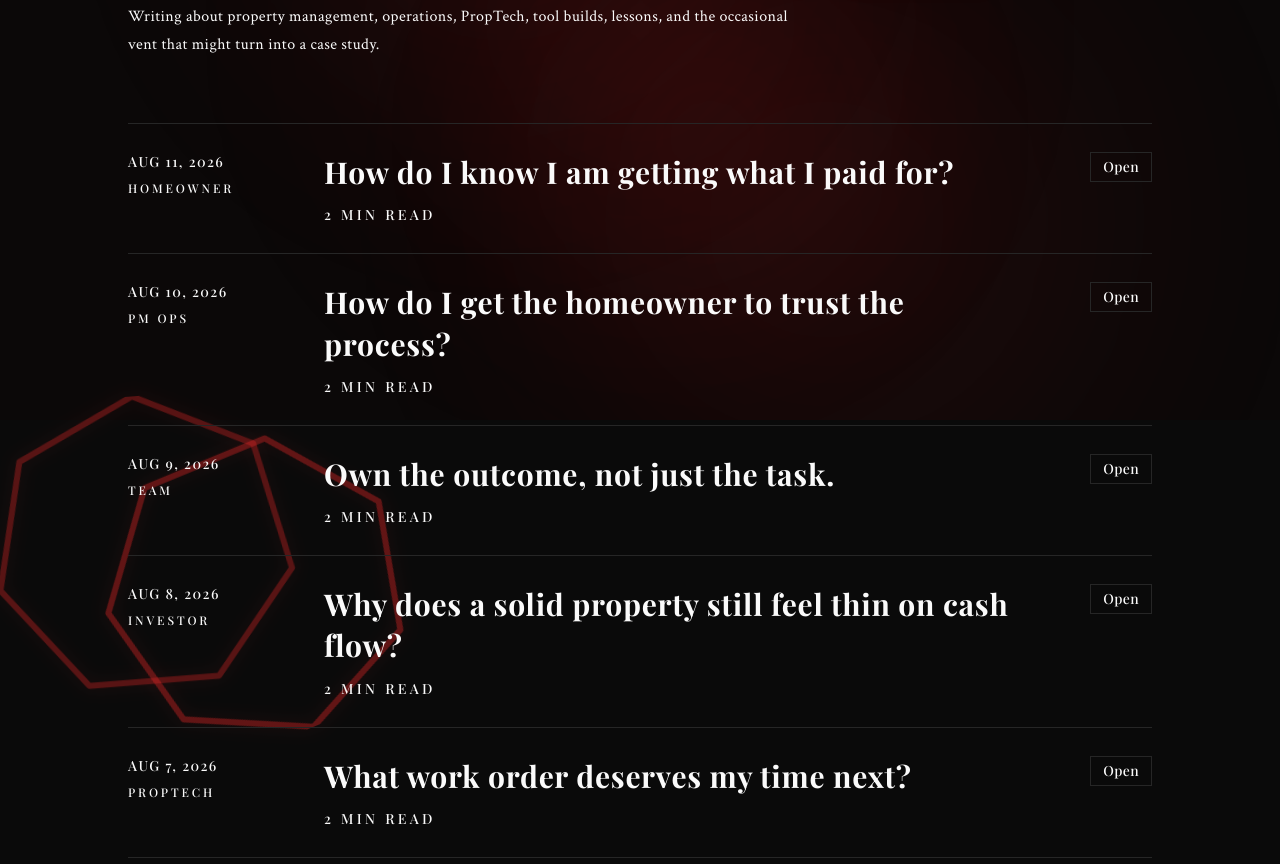
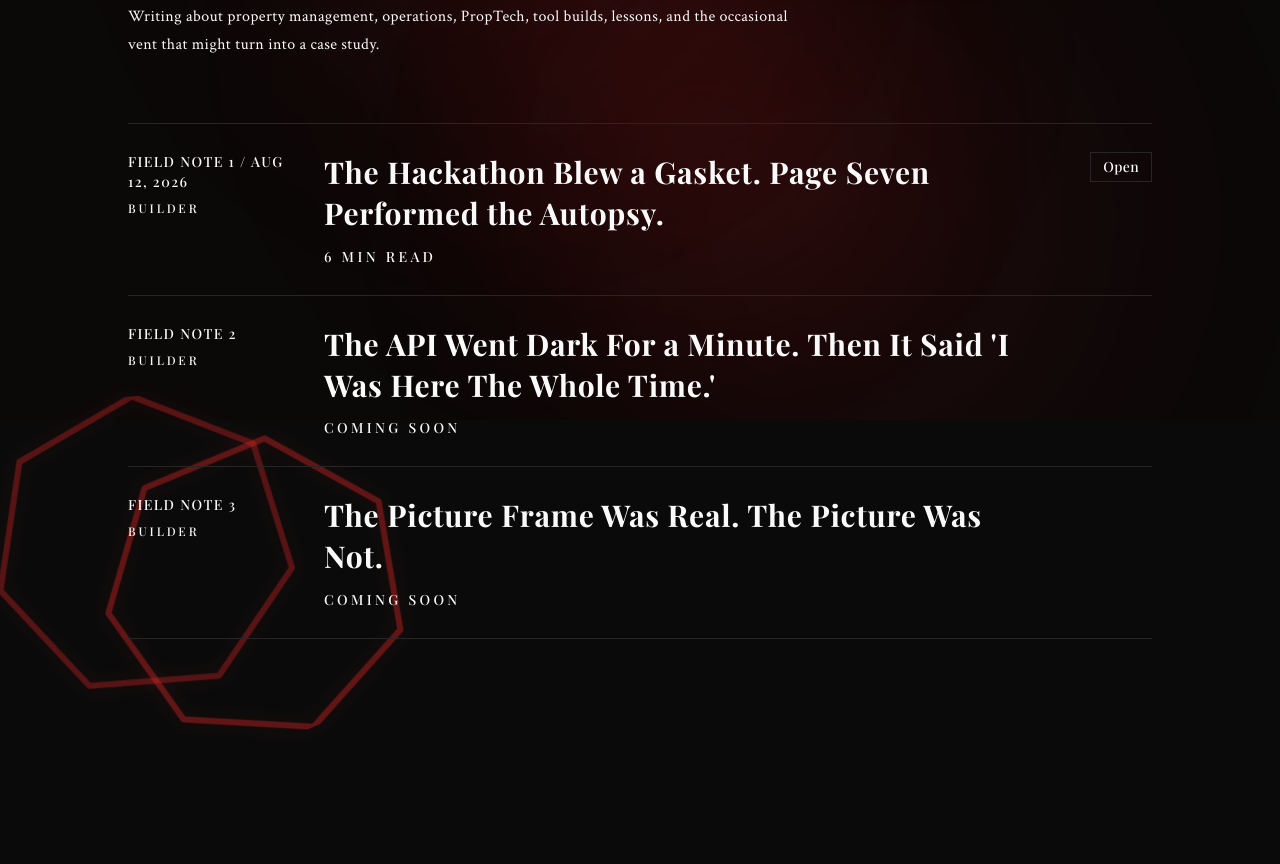
Before and after one commit to hypnoticdata777/calmCommandCenter, a React (Vite) app: page /journal in a window 1280 px wide. Shown: the part 380-1244 px from the top of the page. After the commit the page ends 1147 px from the top, so only its background shows below. Built offline with nearby package versions, Linux system fonts and the light colour scheme.

Commit message:
Publish first journal field note

```diff
--- a/src/app/pages/Journal.tsx
+++ b/src/app/pages/Journal.tsx
@@ -15,54 +15,58 @@ import { motion } from "motion/react";
 
 const journalEntries = [
   {
-    title: "How do I know I am getting what I paid for?",
-    readTime: "2 min read",
-    type: "Homeowner",
-    date: "Aug 11, 2026",
+    label: "Field Note 1",
+    title: "The Hackathon Blew a Gasket. Page Seven Performed the Autopsy.",
+    readTime: "6 min read",
+    type: "Builder",
+    date: "Aug 12, 2026",
+    comingSoon: false,
     sections: [
-      "A homeowner should not have to become a project manager just to know whether the work was done right. The first layer is proof: scope, photos, receipts, timeline, and a clear answer to what changed.",
-      "That is why I keep building around evidence. Good operations make the next question easier instead of forcing the client to chase the last one.",
+      "May 20th, 12:00 UTC. The daily.dev Public API Hackathon opened, five days, fully async, build something for developers from developers. I picked my idea fast: a VS Code extension called daily context. Highlight any code snippet, get instantly matched, relevant developer articles pulled straight from daily.dev's API, right there in the sidebar. No commands. No shortcuts. Just highlight and read.",
+      "Day one, it worked. Real API calls, real keyword extraction pulling context out of whatever you'd highlighted. Day two, I fixed the deselect behavior, added a better pattern for larger selections, ran the edge cases, six for six passed, and shipped a landing page. Clean scaffold, real progress, live and deployed. I remember actually thinking, huh, this one's going to be easy.",
+      "Reader, it was not going to be easy.",
+      "Because day two is also exactly where the six most dangerous words in software development showed up, uninvited, wearing ambition's shirt. \"But what if we also added...\" I had a working extension. It solved the actual problem. And I wanted more, richer article matching, deeper context, features nobody asked me to build in a five-day async hackathon. That's the whole horror movie right there. Scope creep doesn't kick your door down, it shows up looking exactly like ambition, and by the time you notice it isn't, you're already off the clock you actually had.",
+      "Then life did what life does. Days three and four just evaporated, a full workday both days on top of everything else everybody's quietly carrying whether they post about it or not. I told myself I'd pick it back up Saturday.",
+      "Saturday, my mom's car broke down. I spent the day running her around instead of coding, which, correctly, was never actually a choice worth debating.",
+      "That left Sunday. One day, and I was already burned out and honestly a little lost on where I'd even left off. I tapped out that morning, semi-sick, embarrassed, extension and landing page both still up, still working, still exactly as good as they'd been on day two. I should have shipped right there and called it done. Instead I wanted to add more first.",
+      "The actual scene, if you want it: 7am Sunday, sleep-deprived, physically twitching a little, lying there with what I can only describe as two pitbulls in my brain tearing into each other over how cocky I'd been, thinking I could treat shipping software like something you squeeze in at the end with zero planning. No, sir. I paid for that one in full.",
+      "For the record: the tool still worked. I never shipped anything broken. I just never packaged what I had, because the version I wanted to ship was always the next one, the one with the feature I hadn't built yet, instead of the thing already sitting there, live, functional, done.",
+      "Here's the part actually worth writing down, though. That hackathon was never really about the hackathon. It was the same story I'd been telling myself since November, on a loop, like a very persistent, very annoying subscription I forgot to cancel: I'm not organized enough yet. Where's the documentation. You can't repeat what you can't explain. Keep learning. Keep practicing. It'll click eventually.",
+      "It clicked eventually. Just not in a way that makes a good opening line at a party.",
+      "It clicked on page seven of a book called Software Requirements, in a chapter about the different levels and types of requirements, which might be the single least thrilling sentence I have ever typed in something meant to hook a reader. And yet. That's the one. That's the page where a decade of half-finished systems thinking finally stopped rattling around my skull and turned into something repeatable: plan, document, model, test, test again, and, fun fact nobody tells you going in, you never actually stop testing. Or shipping.",
+      "The chasm",
+      "Bolt that onto what I'd been pulling out of Rob Walling's books, and something that used to feel like standing in a burning kitchen started feeling like a process.",
+      "Early in one of them, there's a chasm between entrepreneur and developer, and it's exactly what I keep coming back to. Because here's the honest version of what's actually been driving this whole thing, and I say this as someone who's spent over a decade inside property management and remote, distributed teams, not as an outside observer with opinions: property management can genuinely work for everyone in it. Homeowners want their home taken care of. Tenants want a dignified place to live without having to chase anyone down for a repair. Vendors want clear scope and to get paid on time. None of that is a fantasy, and none of it requires anyone to lose.",
+      "But too often, someone's expectations are unrealistic, or communication falls through a crack nobody owns, or the work exists somewhere but nobody can see where it stands. Not because people in this industry don't care. If anything, it's the opposite, this is a genuinely passionate industry, full of people who take pride in doing it right. The problem isn't will. It's that the systems holding the work together are usually held together with duct tape, group chats, and someone's memory.",
+      "Reading Walling is where \"microentrepreneurship\" stopped being a buzzword and started being a road map. I'm not walking in with a fix nobody asked for. I've lived both sides of this, property management and remote distributed teams, long enough to see the exact same failure points repeat themselves for over ten years. That's not a lecture. That's just what happens when you stay in a room long enough to watch the same thing break over and over. This industry, and honestly remote work in general, isn't going anywhere. It doesn't have to hurt this much to run, though.",
+      "So, I went and built some tools.",
+      "What's actually landed since",
+      "Nine months since the first iteration. One exploded hackathon. One requirements book that somehow saved my life. A few hundred pages of Rob Walling. And two of the tools quietly crossed a real line this month, out of \"repo on my laptop\" and into something a stranger could actually click into and use.",
+      "TechSync Ops went from local proof-of-concept to a live, hosted staging loop, a real API, real docs a stranger can read without cloning anything, and its own set of very stupid, very specific bugs along the way. TurnFlow Home went from an MVP demo to something that finally behaves like it knows what it's doing, proof required, before anyone can claim they did the work, no more mystery buttons.",
+      "Both get their own full write-up soon, the \"Wet Paint sign that dried three governments ago\" story deserves more room than a paragraph here can give it. TechSync Ops in a couple of days. TurnFlow Home right after that.",
+      "For now: the tools are still not finished. They are never going to be finished, that's simply not how any of this works, ask anyone who's shipped anything. You build a bridge across one gap. Then another. Then you turn the bridges into a process. Then you keep going, because the alternative is standing at the edge of the first gap forever, which, respectfully, is a worse use of a decade.",
+      "But the tools are serious now.",
+      "And so, apparently, am I.",
+      "More soon.",
     ],
   },
   {
-    title: "How do I get the homeowner to trust the process?",
-    readTime: "2 min read",
-    type: "PM Ops",
-    date: "Aug 10, 2026",
-    sections: [
-      "Trust does not come from saying everything is under control. It comes from showing the owner what is happening, what is waiting, what was approved, and why the next move makes sense.",
-      "The process has to be visible enough that people stop guessing. That is the difference between managing a home and constantly defending a mystery.",
-    ],
+    label: "Field Note 2",
+    title: "The API Went Dark For a Minute. Then It Said 'I Was Here The Whole Time.'",
+    readTime: "Coming soon",
+    type: "Builder",
+    date: "",
+    sections: [],
+    comingSoon: true,
   },
   {
-    title: "Own the outcome, not just the task.",
-    readTime: "2 min read",
-    type: "Team",
-    date: "Aug 9, 2026",
-    sections: [
-      "Teams get stuck when everyone technically did their task, but nobody owns whether the result made sense. That is where handoffs get weird and simple work gets heavy.",
-      "The better question is not only who touched it. It is who owns the outcome, what success looks like, and what signal tells us it is done.",
-    ],
-  },
-  {
-    title: "Why does a solid property still feel thin on cash flow?",
-    readTime: "2 min read",
-    type: "Investor",
-    date: "Aug 8, 2026",
-    sections: [
-      "Sometimes the asset is not the problem. The leaks are hiding in turns, maintenance timing, unclear approvals, slow follow-up, poor vendor memory, and decisions that nobody turns into a clean system.",
-      "That is the kind of question I want the journal to hold before it becomes a tool, a checklist, or a consulting conversation.",
-    ],
-  },
-  {
-    title: "What work order deserves my time next?",
-    readTime: "2 min read",
-    type: "PropTech",
-    date: "Aug 7, 2026",
-    sections: [
-      "Not every open work order deserves the same urgency, but most tools make them sit in the same noisy pile. Priority, owner sensitivity, tenant impact, vendor availability, age, and cost risk all matter.",
-      "I want to keep working through that problem here: less ambiguity, better triage, and a little room to say the quiet operational truth out loud.",
-    ],
+    label: "Field Note 3",
+    title: "The Picture Frame Was Real. The Picture Was Not.",
+    readTime: "Coming soon",
+    type: "Builder",
+    date: "",
+    sections: [],
+    comingSoon: true,
   },
 ];
 
@@ -91,7 +95,11 @@ export function Journal() {
         </header>
 
         <div className="border-y border-foreground/10">
-          {journalEntries.map((entry, index) => (
+          {journalEntries.map((entry, index) => {
+            const isComingSoon = entry.comingSoon;
+            const isOpen = openEntry === entry.title && !isComingSoon;
+
+            return (
               <motion.article
                 key={entry.title}
                 initial={{ opacity: 0, y: 12 }}
@@ -101,19 +109,25 @@ export function Journal() {
                   delay: 0.15 + index * 0.12,
                   ease: "easeIn",
                 }}
-              className="border-b border-foreground/10 last:border-b-0"
+                className={`border-b border-foreground/10 last:border-b-0 ${
+                  isComingSoon ? "opacity-55" : ""
+                }`}
               >
                 <button
                   type="button"
-                aria-expanded={openEntry === entry.title}
+                  disabled={isComingSoon}
+                  aria-expanded={isOpen}
                   onClick={() =>
-                  setOpenEntry(openEntry === entry.title ? null : entry.title)
+                    setOpenEntry(isOpen ? null : entry.title)
                   }
-                className="group grid w-full gap-5 py-7 text-left transition-colors focus-visible:outline-none focus-visible:ring-2 focus-visible:ring-brand/40 md:grid-cols-[11rem_1fr_6rem]"
+                  className={`group grid w-full gap-5 py-7 text-left transition-colors focus-visible:outline-none focus-visible:ring-2 focus-visible:ring-brand/40 md:grid-cols-[11rem_1fr_6rem] ${
+                    isComingSoon ? "cursor-default" : ""
+                  }`}
                 >
                   <div className="space-y-2">
                     <p className="text-sm tracking-widest uppercase text-brand/55">
-                    {entry.date}
+                      {entry.label}
+                      {entry.date ? ` / ${entry.date}` : ""}
                     </p>
                     <p className="text-xs uppercase tracking-[0.24em] text-foreground/35">
                       {entry.type}
@@ -121,7 +135,13 @@ export function Journal() {
                   </div>
 
                   <div className="space-y-3">
-                  <h2 className="text-2xl sm:text-3xl font-bold leading-snug tracking-wide text-foreground transition-colors group-hover:text-brand">
+                    <h2
+                      className={`text-2xl sm:text-3xl font-bold leading-snug tracking-wide transition-colors ${
+                        isComingSoon
+                          ? "text-foreground/45"
+                          : "text-foreground group-hover:text-brand"
+                      }`}
+                    >
                       {entry.title}
                     </h2>
                     <p className="text-sm uppercase tracking-[0.24em] text-foreground/35">
@@ -130,13 +150,15 @@ export function Journal() {
                   </div>
 
                   <div className="flex items-start justify-start md:justify-end">
+                    {!isComingSoon && (
                       <span className="border border-foreground/15 px-3 py-1 font-display text-sm tracking-wide text-foreground/45">
-                    {openEntry === entry.title ? "Close" : "Open"}
+                        {isOpen ? "Close" : "Open"}
                       </span>
+                    )}
                   </div>
                 </button>
 
-              {openEntry === entry.title && (
+                {isOpen && (
                   <motion.div
                     initial={{ opacity: 0, height: 0 }}
                     animate={{ opacity: 1, height: "auto" }}
@@ -156,7 +178,8 @@ export function Journal() {
                   </motion.div>
                 )}
               </motion.article>
-          ))}
+            );
+          })}
         </div>
       </motion.section>
     </main>
```
Lines whose indentation alone changed are shown as unchanged.
